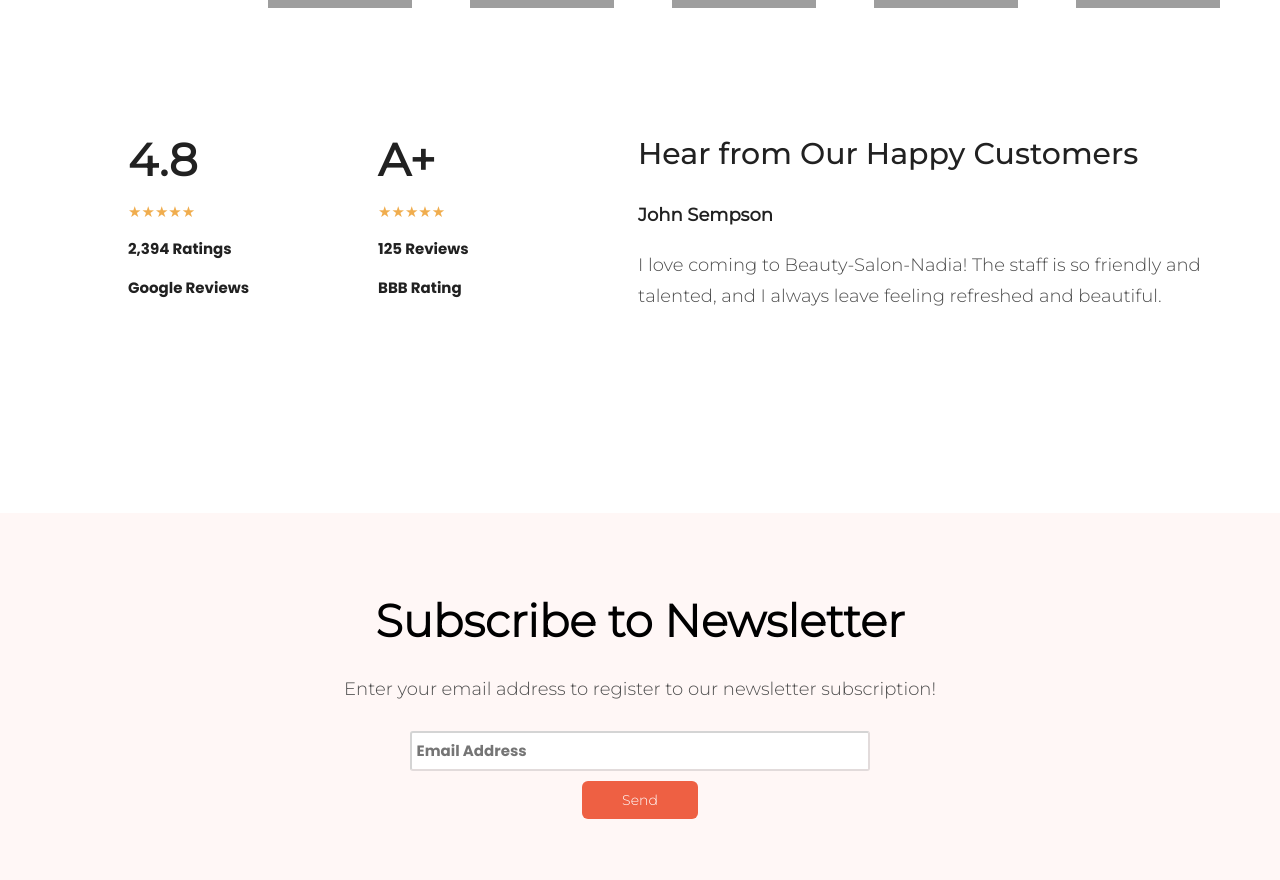
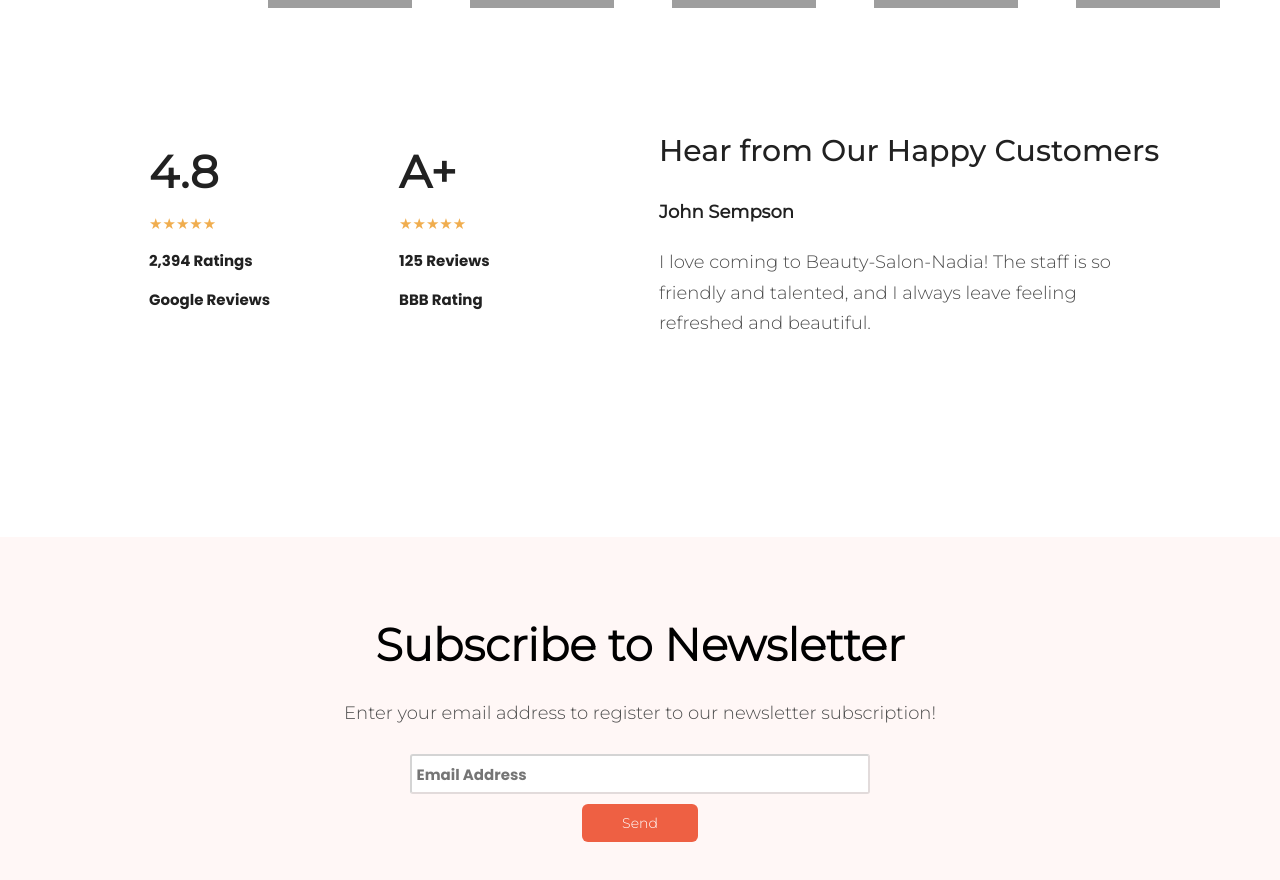
Before and after one commit to nadiahosisy/Beauty-Salon, a React (Vite) app: page /Home in a window 1280 px wide. Shown: the part 960-1840 px from the top of the page. Built offline with nearby package versions, Linux system fonts and the light colour scheme; grey boxes are pictures that could not be loaded.

Commit message:
fixed styled main div in home Page

```diff
--- a/src/style/home-customers.css
+++ b/src/style/home-customers.css
@@ -22,23 +22,14 @@
 .main-div-customers {
   display: flex;
   flex-direction: row;
-  height: 100%;
-  flex-grow: 1;
-  flex-wrap: 1;
   justify-content: center;
   align-self: stretch;
   padding-left: 8rem;
   align-items: center;
   gap: 10px;
   flex-basis: auto;
-  flex-grow: 0;
-  flex-shrink: 1;
   margin-top: 70px;
-  margin-right: 0px;
-  margin-bottom: 0px;
-  margin-left: 0px;
   padding-top: 50px;
-  padding-right: 0px;
   padding-bottom: 70px;
 }
 .left-ratings-div {
@@ -56,7 +47,7 @@
 .container-div-customers {
   display: flex;
   flex-direction: column;
-  max-width: 700px;
+  width: 600px;
 }
 .heading-title-left {
   color: #212121;
@@ -92,6 +83,7 @@
   font-family: Monserat-ligth, sans-serif;
   color: #4d4d4d;
   font-size: 18px;
+  width: 500px;
   line-height: 1.7;
   text-align: left;
 }
```
